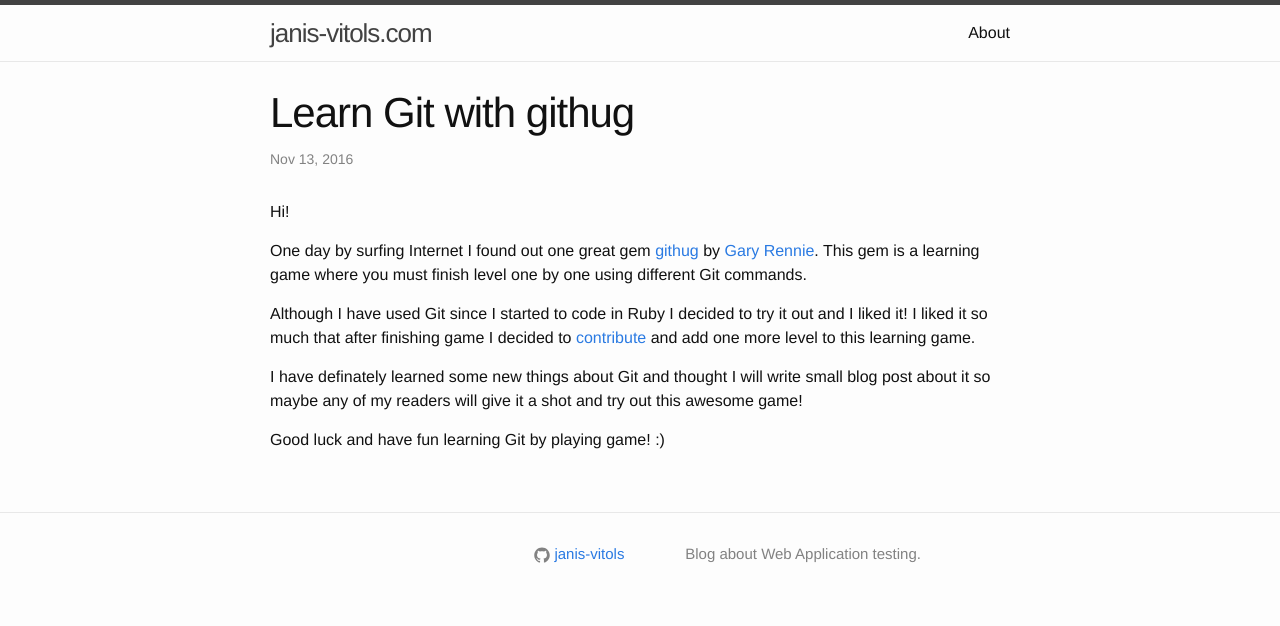
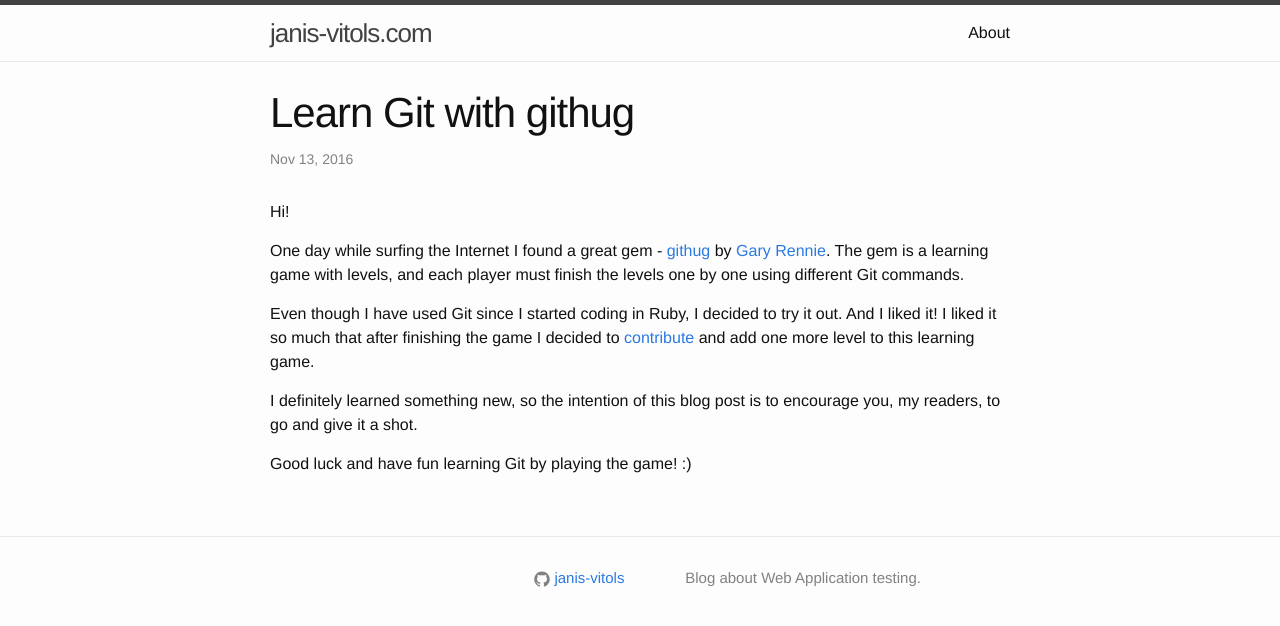
Before and after one commit to janis-vitols/janis-vitols.github.io, a Jekyll site: the page built from _posts/2016-11-13-learn-git-with-githug.markdown, in a window 1280 px wide. Shown: the top 626 px of the page. Built offline with Jekyll 4.4.1, drawn with Linux system fonts in a browser that asks for light colours; comment, search, counter and statistics services are not loaded.

Commit message:
Grammar fix by JL for `Githug` post

```diff
--- a/_posts/2016-11-13-learn-git-with-githug.markdown
+++ b/_posts/2016-11-13-learn-git-with-githug.markdown
@@ -9,16 +9,15 @@
 
 Hi!
 
-One day by surfing Internet I found out one great gem [githug][githug]{:target="blank"} by [Gary Rennie][githug-author]{:target="blank"}.
-This gem is a learning game where you must finish level one by one using different Git commands.
+One day while surfing the Internet I found a great gem - [githug][githug]{:target="blank"} by [Gary Rennie][githug-author]{:target="blank"}.
+The gem is a learning game with levels, and each player must finish the levels one by one using different Git commands.
 
-Although I have used Git since I started to code in Ruby I decided to try it out and I liked it!
-I liked it so much that after finishing game I decided to [contribute][githug-contribution]{:target="blank"} and add one more level to this learning game.
+Even though I have used Git since I started coding in Ruby, I decided to try it out. And I liked it!
+I liked it so much that after finishing the game I decided to [contribute][githug-contribution]{:target="blank"} and add one more level to this learning game.
 
-I have definately learned some new things about Git and thought I will write small blog post about it so maybe any of my readers will give it a shot and
-try out this awesome game!
+I definitely learned something new, so the intention of this blog post is to encourage you, my readers, to go and give it a shot.
 
-Good luck and have fun learning Git by playing game! :)
+Good luck and have fun learning Git by playing the game! :)
 
 [githug]:              https://github.com/Gazler/githug
 [githug-author]:       https://github.com/Gazler
```
